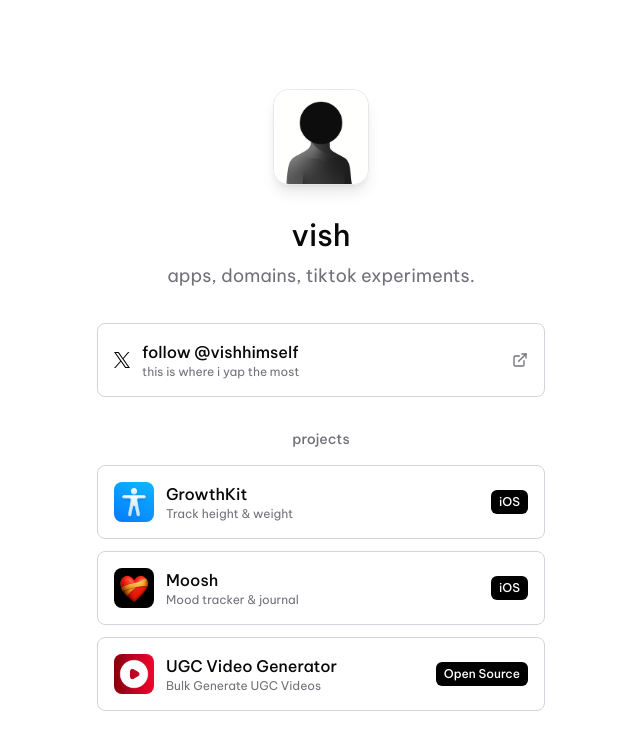
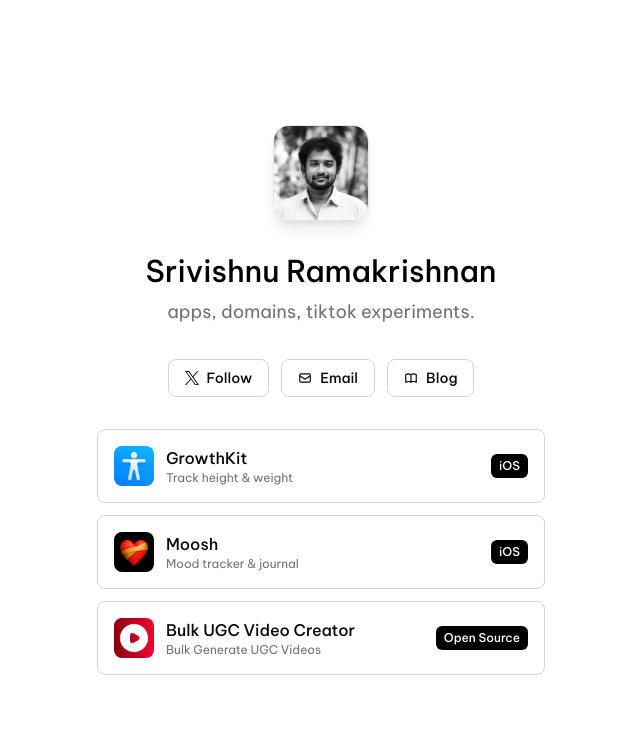
Before and after one commit to vishnuhimself/HeyVish, a Next.js app: page / in a window 1280 px wide. Shown: the top 750 px of the page, without its empty margins (319-959 px from the left). Built offline with nearby package versions, Linux system fonts and the light colour scheme.

Commit message:
Changes to Home and Blog Layout

```diff
--- a/app/blog/page.tsx
+++ b/app/blog/page.tsx
@@ -1,13 +1,8 @@
 import { getAllPosts } from "@/lib/blog"
-import { paginate } from "@/lib/utils"
-import { Button } from "@/components/ui/button"
-import { ChevronLeft, ChevronRight } from "lucide-react"
 import Link from "next/link"
 import type { Post } from "@/lib/types"
 import { format, parseISO } from "date-fns"
 import { generateMetadata as genMeta } from "@/lib/metadata"
-
-const POSTS_PER_PAGE = 10
 
 export const metadata = genMeta({
   title: "Blog",
@@ -15,146 +10,31 @@
   path: "/blog",
 })
 
-type Props = {
-  searchParams: Promise<{
-    page?: string
-  }>
-}
-
-export default async function BlogPage({ searchParams }: Props) {
-  const { page } = await searchParams
-  const currentPage = Number(page) || 1
+export default async function BlogPage() {
   const posts = getAllPosts()
-
-  const categories = Array.from(new Set(posts.flatMap(post =>
-    Array.isArray(post.category) ? post.category : [post.category]
-  )))
-
-  const { items: paginatedPosts, pageCount, currentPage: validPage } =
-    paginate(posts, currentPage, POSTS_PER_PAGE)
 
   return (
     <div className="max-w-3xl mx-auto">
-      <h1 className="text-3xl font-bold mb-4">Blog</h1>
-
-      {/* Categories */}
-      <div className="flex flex-wrap gap-2 mb-8">
-        {categories.map(category => (
+      {/* Posts list - Minimal Design */}
+      <div className="space-y-4">
+        {posts.map((post: Post) => (
           <Link
-            key={category}
-            href={`/blog/category/${category.toLowerCase()}`}
-            className="px-3 py-1 bg-secondary rounded-sm text-sm hover:bg-primary hover:text-primary-foreground transition-colors"
+            key={post.slug}
+            href={`/blog/${post.slug}`}
+            className="group flex items-start gap-2"
           >
-            {category}
+            <time
+              dateTime={post.date}
+              className="text-muted-foreground text-sm w-16 flex-shrink-0"
+            >
+              {format(parseISO(post.date), "yyyy")}
+            </time>
+            <h2 className="text-sm font-normal flex-1 group-hover:underline">
+              {post.title}
+            </h2>
           </Link>
         ))}
       </div>
-
-      {/* Posts list */}
-      <div className="space-y-8">
-        {paginatedPosts.map((post: Post) => (
-          <article key={post.slug} className="group">
-            <div className="space-y-2">
-              <Link href={`/blog/${post.slug}`}>
-                <h2 className="text-2xl font-semibold group-hover:text-primary">
-                  {post.title}
-                </h2>
-              </Link>
-              <p className="text-muted-foreground">{post.description}</p>
-              <div className="flex items-center gap-2 text-sm text-muted-foreground">
-                <time dateTime={post.date}>
-                  {format(parseISO(post.date), "MMMM d, yyyy")}
-                </time>
-                {post.category && (
-                  <>
-                    <span>•</span>
-                    <div className="flex items-center gap-1">
-                      {Array.isArray(post.category) ? (
-                        post.category.map((cat, index) => (
-                          <span key={cat}>
-                            <Link
-                              href={`/blog/category/${cat.toLowerCase()}`}
-                              className="hover:text-primary transition-colors"
-                            >
-                              {cat}
-                            </Link>
-                            {index < post.category.length - 1 && ", "}
-                          </span>
-                        ))
-                      ) : (
-                        <Link
-                          href={`/blog/category/${post.category.toLowerCase()}`}
-                          className="hover:text-primary transition-colors"
-                        >
-                          {post.category}
-                        </Link>
-                      )}
-                    </div>
-                  </>
-                )}
-              </div>
-            </div>
-          </article>
-        ))}
-      </div>
-
-      {/* Pagination */}
-      {pageCount > 1 && (
-        <div className="flex justify-center gap-2 mt-8">
-          <Button
-            variant="outline"
-            size="sm"
-            disabled={validPage === 1}
-            asChild
-          >
-            <Link
-              href={`/blog?page=${validPage - 1}`}
-              className="flex items-center gap-2"
-            >
-              <ChevronLeft className="w-4 h-4" /> Previous
-            </Link>
-          </Button>
-
-          <div className="flex items-center gap-2">
-            {Array.from({ length: pageCount }, (_, i) => i + 1).map((page) => (
-              <Button
-                key={page}
-                variant={page === validPage ? "default" : "outline"}
-                size="sm"
-                asChild
-              >
-                <Link href={`/blog?page=${page}`}>
-                  {page}
-                </Link>
-              </Button>
-            ))}
-          </div>
-
-          <Button
-            variant="outline"
-            size="sm"
-            disabled={validPage === pageCount}
-            asChild
-          >
-            <Link
-              href={`/blog?page=${validPage + 1}`}
-              className="flex items-center gap-2"
-            >
-              Next <ChevronRight className="w-4 h-4" />
-            </Link>
-          </Button>
-        </div>
-      )}
     </div>
   )
 }
-
-// Add static params generation for pagination
-export async function generateStaticParams() {
-  const posts = getAllPosts()
-  const pageCount = Math.ceil(posts.length / POSTS_PER_PAGE)
-
-  return Array.from({ length: pageCount }, (_, i) => ({
-    searchParams: { page: (i + 1).toString() }
-  }))
-}
--- a/app/layout.tsx
+++ b/app/layout.tsx
@@ -11,7 +11,7 @@
 });
 
 export const metadata: Metadata = {
-  title: "vish",
+  title: "Srivishnu Ramakrishnan",
   description: "Portfolio of Srivishnu Ramakrishnan. Writing about web development, Next.js, WordPress, and more.",
   icons: {
     icon: [
--- a/app/page.tsx
+++ b/app/page.tsx
@@ -1,6 +1,5 @@
 import Link from "next/link";
 import Image from "next/image";
-import { ExternalLink } from "lucide-react";
 
 export default function Home() {
   return (
@@ -10,7 +9,7 @@
         <div className="flex justify-center">
                       <div className="relative w-24 h-24 rounded-2xl overflow-hidden shadow-lg border border-gray-200 dark:border-gray-800">
             <Image
-              src="/Vish_DP.PNG"
+              src="/Vish_DP.webp"
               alt="Srivishnu Ramakrishnan"
               fill
               className="object-cover"
@@ -19,17 +18,11 @@
           </div>
         </div>
 
-        {/* Name with hover animation - isolated container */}
+        {/* Name */}
         <div className="space-y-2">
           <div className="flex justify-center">
-            <h1 className="text-3xl sm:text-4xl md:text-3xl font-medium group cursor-pointer flex items-baseline whitespace-nowrap px-1">
-              <span className="inline-block align-baseline overflow-hidden max-w-0 group-hover:max-w-[3ch] transition-all duration-700 ease-out text-neutral-400">
-                Sri
-              </span>
-              <span className="text-foreground align-baseline">vish</span>
-              <span className="inline-block align-baseline overflow-hidden max-w-0 group-hover:max-w-[15ch] transition-all duration-700 ease-out text-neutral-400">
-                nu Ramakrishnan
-              </span>
+            <h1 className="text-3xl sm:text-4xl md:text-3xl font-medium text-black dark:text-white">
+              Srivishnu Ramakrishnan
             </h1>
           </div>
 
@@ -38,33 +31,66 @@
           </p>
         </div>
 
-        {/* Follow on X */}
-        <div className="w-full">
+        {/* Social Links */}
+        <div className="flex items-center justify-center gap-3 w-full">
           <Link
             href="https://x.com/VishHimself"
             target="_blank"
             rel="noopener noreferrer"
-            className="group flex items-center justify-between w-full p-4 border border-gray-300 dark:border-gray-800 rounded-lg
-                       hover:border-gray-300 dark:hover:border-gray-700 transition-all duration-200 hover:scale-[1.02]"
+            className="flex items-center gap-2 px-4 py-2 border border-gray-300 dark:border-gray-800 rounded-lg hover:border-gray-400 dark:hover:border-gray-700 transition-all duration-200 text-sm font-medium"
           >
-            <div className="flex items-center gap-3">
-              <div className="relative w-4 h-4">
-                <svg viewBox="0 0 300 300.251" className="w-full h-full fill-current">
-                  <path d="M178.57 127.15 290.27 0h-26.46l-97.03 110.38L89.34 0H0l117.13 166.93L0 300.25h26.46l102.4-116.59 81.8 116.59h89.34M36.01 19.54H76.66l187.13 262.13h-40.66"/>
-                </svg>
-              </div>
-              <div className="text-left">
-                <div className="font-medium">follow @vishhimself</div>
-                <div className="text-xs text-muted-foreground">this is where i yap the most</div>
-              </div>
+            <div className="relative w-3.5 h-3.5">
+              <svg viewBox="0 0 300 300.251" className="w-full h-full fill-current">
+                <path d="M178.57 127.15 290.27 0h-26.46l-97.03 110.38L89.34 0H0l117.13 166.93L0 300.25h26.46l102.4-116.59 81.8 116.59h89.34M36.01 19.54H76.66l187.13 262.13h-40.66"/>
+              </svg>
             </div>
-            <ExternalLink className="w-4 h-4 text-muted-foreground group-hover:text-foreground transition-colors" />
+            <span>Follow</span>
+          </Link>
+
+          <Link
+            href="mailto:hey@heyvish.com"
+            className="flex items-center gap-2 px-4 py-2 border border-gray-300 dark:border-gray-800 rounded-lg hover:border-gray-400 dark:hover:border-gray-700 transition-all duration-200 text-sm font-medium"
+          >
+            <svg
+              className="w-3.5 h-3.5"
+              fill="none"
+              stroke="currentColor"
+              viewBox="0 0 24 24"
+            >
+              <path
+                strokeLinecap="round"
+                strokeLinejoin="round"
+                strokeWidth={2}
+                d="M3 8l7.89 5.26a2 2 0 002.22 0L21 8M5 19h14a2 2 0 002-2V7a2 2 0 00-2-2H5a2 2 0 00-2 2v10a2 2 0 002 2z"
+              />
+            </svg>
+            <span>Email</span>
+          </Link>
+
+          <Link
+            href="/blog"
+            className="flex items-center gap-2 px-4 py-2 border border-gray-300 dark:border-gray-800 rounded-lg hover:border-gray-400 dark:hover:border-gray-700 transition-all duration-200 text-sm font-medium"
+          >
+            <svg
+              className="w-3.5 h-3.5"
+              fill="none"
+              stroke="currentColor"
+              viewBox="0 0 24 24"
+            >
+              <path
+                strokeLinecap="round"
+                strokeLinejoin="round"
+                strokeWidth={2}
+                d="M12 6.253v13m0-13C10.832 5.477 9.246 5 7.5 5S4.168 5.477 3 6.253v13C4.168 18.477 5.754 18 7.5 18s3.332.477 4.5 1.253m0-13C13.168 5.477 14.754 5 16.5 5c1.747 0 3.332.477 4.5 1.253v13C19.832 18.477 18.247 18 16.5 18c-1.746 0-3.332.477-4.5 1.253"
+              />
+            </svg>
+            <span>Blog</span>
           </Link>
         </div>
 
         {/* Projects Section */}
         <div className="space-y-4 w-full">
-          <h2 className="text-sm font-medium text-muted-foreground">projects</h2>
+          {/* <h2 className="text-sm font-medium text-muted-foreground">what i'm currently working on 👇</h2> */}
           <div className="space-y-3">
           <Link
             href="https://apps.apple.com/in/app/growthkit-track-height-weight/id6740914430"
@@ -140,7 +166,7 @@
                   />
                 </div>
                 <div className="text-left">
-                  <div className="font-medium">UGC Video Generator</div>
+                  <div className="font-medium">Bulk UGC Video Creator</div>
                   <div className="text-xs text-muted-foreground">Bulk Generate UGC Videos</div>
                 </div>
               </div>
--- a/components/Header.tsx
+++ b/components/Header.tsx
@@ -21,7 +21,7 @@
         <nav className="flex flex-col sm:flex-row items-center justify-between min-h-16 py-4">
           <div className="flex items-center gap-3 mb-4 sm:mb-0">
             <Link href="/" className="text-2xl font-bold">
-              vish
+              Srivishnu Ramakrishnan
             </Link>
 
           </div>
```
Also changed, not shown: public/Vish_DP.webp (added).
